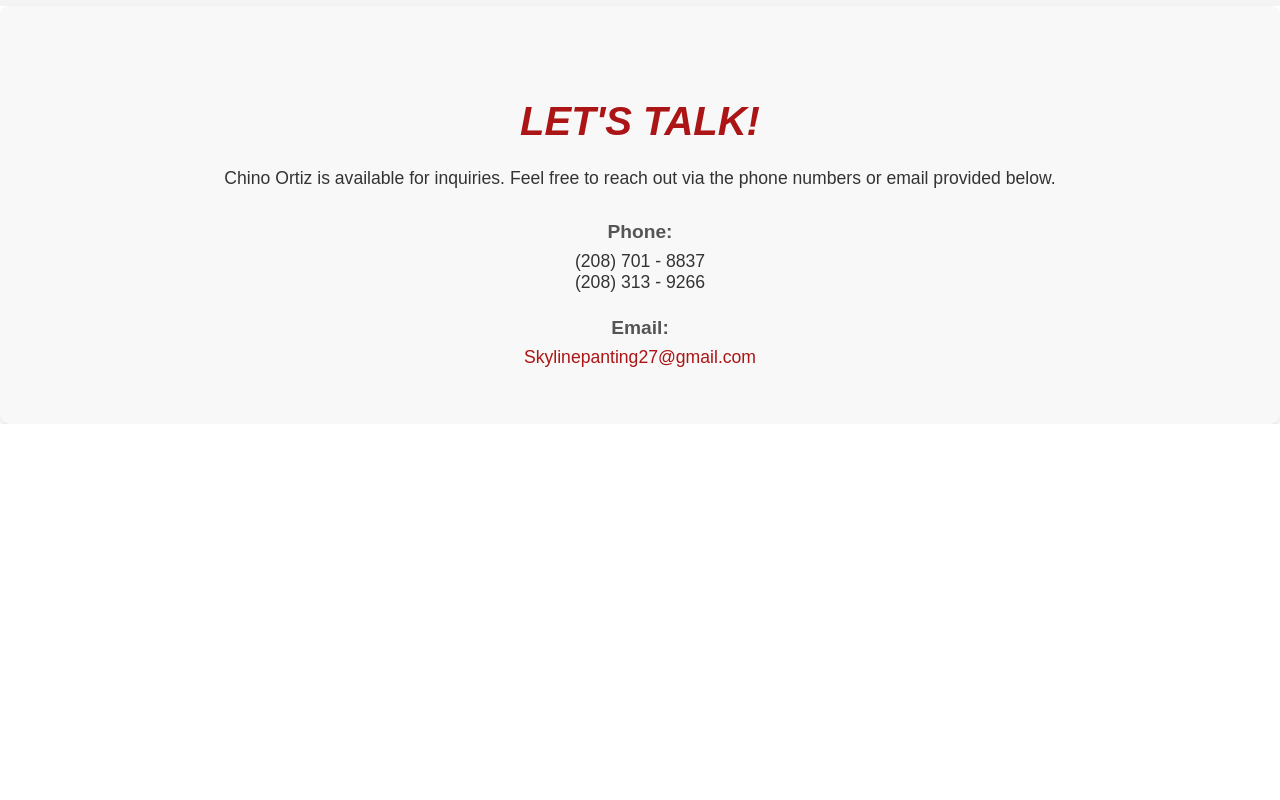
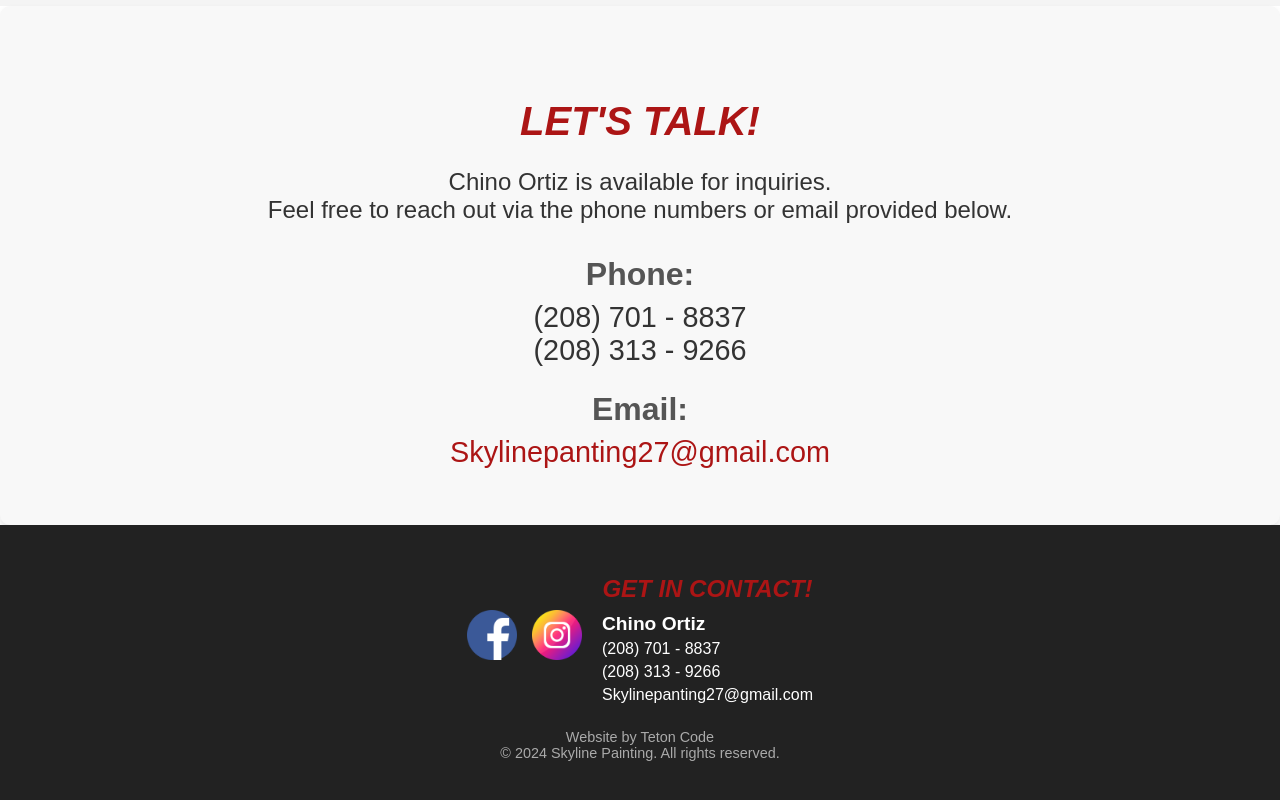
Before and after one commit to gabrielbortle/skylinepainting, a React (Vite) app: page /contact in a window 1280 px wide. Shown: the part 829-1629 px from the top of the page. Before the commit the page ends 1253 px from the top, so only its background shows below. Built offline with nearby package versions, Linux system fonts and the light colour scheme.

Commit message:
finsihed footer

```diff
--- a/src/App.jsx
+++ b/src/App.jsx
@@ -7,6 +7,7 @@ import Services from './pages/Services';
 import Contact from './pages/Contact';
 import "slick-carousel/slick/slick.css";
 import "slick-carousel/slick/slick-theme.css";
+import Footer from './components/Footer/Footer';
 
 function App() {
   return (
@@ -18,6 +19,7 @@ function App() {
         <Route path="/services" element={<Services />} />
         <Route path="/contact" element={<Contact />} />
       </Routes>
+      <Footer />
     </Router>
   );
 }
--- a/src/components/ContactInfo/ContactInfo.css
+++ b/src/components/ContactInfo/ContactInfo.css
@@ -16,7 +16,7 @@
   }
 
   .contact-description {
-    font-size: 1.1rem;
+    font-size: 1.5rem;
     color: #333;
     margin-bottom: 2rem;
   }
@@ -26,7 +26,7 @@
   }
 
   .contact-item h3 {
-    font-size: 1.2rem;
+    font-size: 2rem;
     font-weight: bold;
     color: #555;
     margin-bottom: 0.5rem;
@@ -38,12 +38,12 @@
   }
 
   .contact-item ul li {
-    font-size: 1.1rem;
+    font-size: 1.8rem;
     color: #333;
   }
 
   .contact-item a {
-    font-size: 1.1rem;
+    font-size: 1.8rem;
     color: #ac1515;
     text-decoration: none;
   }
--- a/src/components/ContactInfo/ContactInfo.jsx
+++ b/src/components/ContactInfo/ContactInfo.jsx
@@ -22,7 +22,7 @@ const ContactInfo = () => {
         transition={{ duration: 0.6, delay: 0.2 }}
       >
         <p className="contact-description">
-          Chino Ortiz is available for inquiries. Feel free to reach out via the
+          Chino Ortiz is available for inquiries.<br /> Feel free to reach out via the
           phone numbers or email provided below.
         </p>
 
--- /dev/null
+++ b/src/components/Footer/Footer.css
@@ -0,0 +1,71 @@
+/* Footer.css */
+.footer {
+    background-color: #222;
+    color: #fff;
+    padding: 40px 20px;
+    text-align: center;
+    font-family: Arial, sans-serif;
+  }
+
+  .footer-content {
+    text-align: center;
+    display: flex;
+    justify-content: center;
+    flex-wrap: wrap;
+    gap: 20px;
+    margin-bottom: 20px;
+  }
+
+  .social-icons {
+    display: flex;
+    gap: 15px;
+    justify-content: center;
+    align-items: center;
+  }
+
+  .social-icon {
+    width: 50px;
+    transition: transform 0.3s ease-in-out;
+  }
+
+  .social-icon:hover {
+    transform: scale(1.1);
+  }
+
+  .contact {
+    max-width: 300px;
+    text-align: left;
+  }
+
+  .contact h2 {
+    font-size: 1.5rem;
+    margin-bottom: 10px;
+  }
+
+  .contact h4 {
+    font-size: 1.2rem;
+    margin-bottom: 5px;
+  }
+
+  .contact p {
+    font-size: 1rem;
+    margin: 5px 0;
+  }
+
+  .footer-bottom {
+    font-size: 0.9rem;
+    margin-top: 20px;
+    color: #aaa;
+  }
+
+  /* Responsive Design */
+  @media (max-width: 768px) {
+    .footer-content {
+      flex-direction: column;
+      align-items: center;
+    }
+
+    .contact {
+      text-align: center;
+    }
+  }
--- /dev/null
+++ b/src/components/Footer/Footer.jsx
@@ -0,0 +1,50 @@
+// Footer.jsx
+import React from 'react';
+import './Footer.css'; // Create a CSS file for styling
+import Facebook from '../../assets/facebook.png'
+import Instagram from '../../assets/instagram.png'
+
+
+const Footer = () => {
+  return (
+    <footer className="footer">
+      <div className="footer-content">
+        {/* Social Media Icons */}
+        <div className="social-icons">
+          <a
+            href="https://m.facebook.com/profile.php?id=100037466028402&_rdr"
+            target="_blank"
+            rel="noopener noreferrer"
+            aria-label="Facebook"
+          >
+            <img src= {Facebook} alt="Facebook" className="social-icon" />
+          </a>
+          <a
+            href="https://www.instagram.com/_skylinepainting_?igsh=MTdpdHpvbzljeHA2aQ=="
+            target="_blank"
+            rel="noopener noreferrer"
+            aria-label="Instagram"
+          >
+            <img src= {Instagram} alt="Instagram" className="social-icon" />
+          </a>
+        </div>
+
+        {/* Contact Info */}
+        <div className="contact">
+          <h2>Get in Contact!</h2>
+          <h4>Chino Ortiz</h4>
+          <p>(208) 701 - 8837</p>
+          <p>(208) 313 - 9266</p>
+          <p>Skylinepanting27@gmail.com</p>
+        </div>
+      </div>
+
+      {/* Footer Attribution */}
+      <div className="footer-bottom">
+        <p>Website by Teton Code <br></br> &copy; 2024 Skyline Painting. All rights reserved.</p>
+      </div>
+    </footer>
+  );
+};
+
+export default Footer;
```
Also changed, not shown: src/assets/facebook.png (added), src/assets/instagram.png (added).
